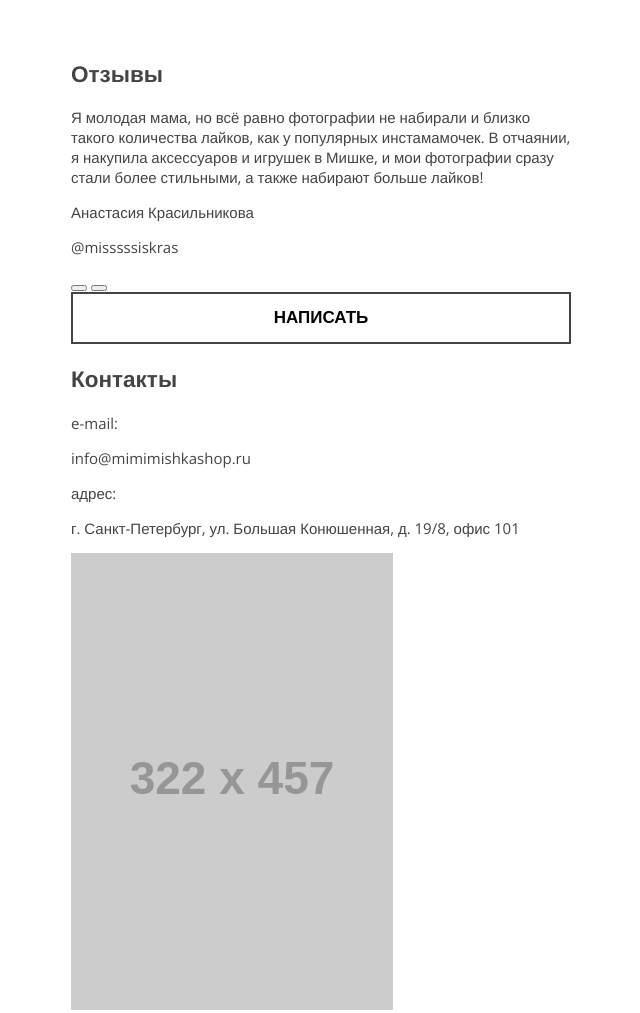
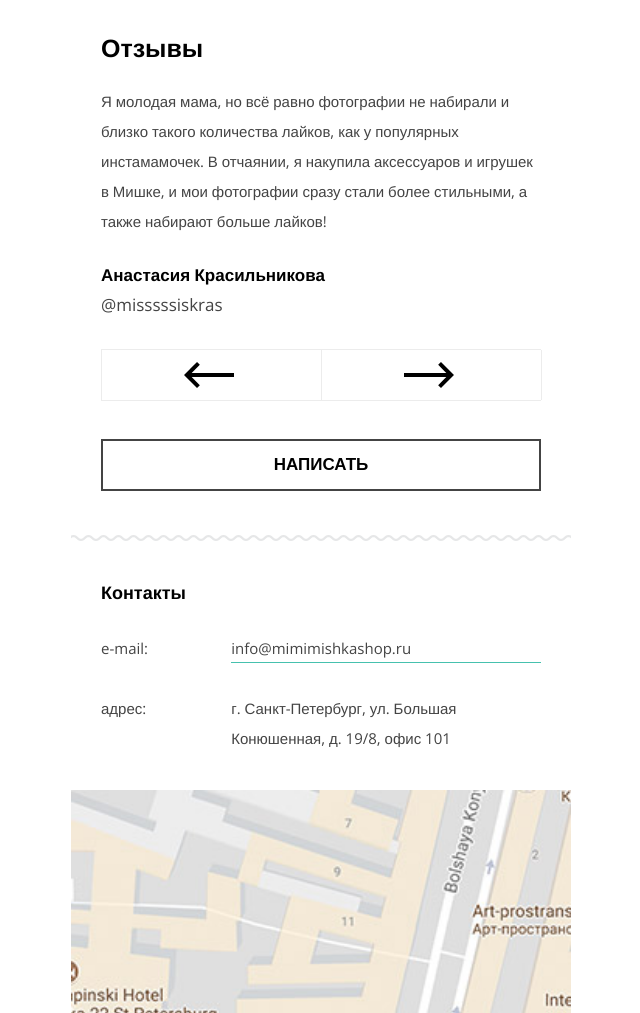
Before and after one commit to pavel-klimov/842877-mishka-16, a website: page source/index.html in a window 1280 px wide. Shown: the part 2071-3084 px from the top of the page, without its empty margins (319-959 px from the left). Drawn offline with nearby package versions, Linux system fonts and the light colour scheme; files that its build step writes are made by us from their sources; placeholder pictures from the web are drawn by us.

Commit message:
Мобильная версия главной страницы

```diff
--- a/source/index.html
+++ b/source/index.html
@@ -117,33 +117,38 @@
         </section>
         <section class="contacts">
           <h2 class="contacts__title">Контакты</h2>
-          <div class="contacts__item">
-            <p class="contacts__item-name">e-mail:</p>
-            <p class="contacts__item-value contacts__item-value--email">info@mimimishkashop.ru</p>
+          <div class="contacts__items">
+            <div class="contacts__item">
+              <p class="contacts__item-name">e-mail:</p>
+              <p class="contacts__item-value">
+                <a class="contacts__item-link" href="mailto:info@mimimishkashop.ru">info@mimimishkashop.ru</a></p>
+            </div>
+            <div class="contacts__item">
+              <p class="contacts__item-name">адрес:</p>
+              <p class="contacts__item-value">г.&nbsp;Санкт-Петербург, ул.&nbsp;Большая Конюшенная, д.&nbsp;19/8,&nbsp;офис&nbsp;101</p>
+            </div>
           </div>
-          <div class="contacts__item">
-            <p class="contacts__item-name">адрес:</p>
-            <p class="contacts__item-value">г. Санкт-Петербург, ул. Большая Конюшенная, д. 19/8, офис 101</p>
+          <div class="contacts__map">
+            <img class="contacts__map-image" width="320" height="457" src="img/map-mobile@1x.jpg" alt="г. Санкт-Петербург, ул. Большая Конюшенная, д. 19/8, офис 101">
           </div>
-          <img class="contacts__map" width="322" height="457" src="http://placehold.it/322x457" alt="г. Санкт-Петербург, ул. Большая Конюшенная, д. 19/8, офис 101">
           <button class="button" type="button">Напишите нам</button>
         </section>
       </main>
       <footer class="footer">
         <ul class="footer__social">
           <li><a href="#" class="footer__social-link" aria-label="Наша страница в Instagram">
-            <img class="footer__social-logo" width="28" height="28" src="http://placehold.it/28x28" alt="Instagram">
+            <img class="footer__social-logo" width="21" height="21" src="img/icon-insta.svg" alt="Instagram">
           </a></li>
-          <li><a href="#" class="footer__social-link" aria-label="Наша страница на Facebook">
-            <img class="footer__social-logo" width="28" height="28" src="http://placehold.it/28x28" alt="Facebook">
+          <li><a href="#" class="footer__social-link footer__social-link--facebook" aria-label="Наша страница на Facebook">
+            <img class="footer__social-logo" width="15" height="28" src="img/icon-fb.svg" alt="Facebook">
           </a></li>
           <li><a href="#" class="footer__social-link" aria-label="Наша страница в Twitter">
-            <img class="footer__social-logo" width="28" height="28" src="http://placehold.it/28x28" alt="Twitter">
+            <img class="footer__social-logo" width="23" height="20" src="img/icon-twitter.svg" alt="Twitter">
           </a></li>
         </ul>
         <a href="#" class="footer__copyright">
           <span class="footer__copyright-text">Разработано</span>
-          <img width="27" height="34" src="http://placehold.it/27x34" alt="HTML Academy">
+          <img width="27" height="34" src="img/logo-htmlacademy.svg" alt="HTML Academy">
         </a>
       </footer>
     </div>
--- a/source/sass/blocks/about.scss
+++ b/source/sass/blocks/about.scss
@@ -1,5 +1,5 @@
 .about {
-  padding: 27px 30px 42px;
+  padding: 27px 30px 35px;
 }
 
 .about__title {
--- /dev/null
+++ b/source/sass/blocks/contacts.scss
@@ -0,0 +1,63 @@
+.contacts {
+  padding: 36px 30px 39px;
+}
+
+.contacts__title {
+  margin: 0;
+  padding-bottom: 26px;
+  color: #000000;
+  font-size: 18px;
+  font-weight: 700;
+  line-height: 30px;
+}
+
+.contacts__items {
+  padding-bottom: 37px;
+}
+
+.contacts__item {
+  display: flex;
+  align-items: flex-start;
+  min-height: 60px;
+  font-size: 15px;
+  font-weight: 400;
+  line-height: 30px;
+}
+
+.contacts__item-name {
+  width: 28%;
+  padding-right: 1.6%;
+  margin: 0;
+}
+
+.contacts__item-value {
+  width: 70.4%;
+  margin: 0;
+}
+
+.contacts__item-link {
+  display: block;
+  color: #444444;
+  text-decoration: none;
+  box-shadow: inset 0 -1px 0 #46c1ae;
+
+  &:hover,
+  &:focus {
+    color: #46c1ae;
+    outline: none;
+  }
+  &:active {
+    opacity: 0.3;
+    color: #46c1ae;
+  }
+}
+
+.contacts__map {
+  margin: 0 -30px;
+  padding-bottom: 38px;
+}
+
+.contacts__map-image {
+  width: 100%;
+  height: auto;
+}
--- /dev/null
+++ b/source/sass/blocks/feedback.scss
@@ -0,0 +1,98 @@
+.feedback {
+  position: relative;
+  padding: 0px 30px 50px;
+
+  &::after {
+    content: '';
+    display: block;
+    position: absolute;
+    width: 100%;
+    height: 6px;
+    left: 0;
+    bottom: 0;
+    background: url(../../img/bg-zigzag-line.svg) repeat-x bottom;
+    background-size: contain;
+  }
+}
+
+.feedback__title {
+  margin: 0;
+  padding-bottom: 24px;
+  color: #000000;
+  font-size: 25px;
+  font-weight: 700;
+  line-height: 30px;
+}
+
+.feedback__slider {
+  padding-bottom: 30px;
+}
+
+.feedback__text {
+  margin: 0;
+  padding-bottom: 27px;
+  font-size: 15px;
+  font-weight: 400;
+  line-height: 30px;
+}
+
+.feedback__author-name {
+  margin: 0;
+  padding-bottom: 3px;
+  color: #000000;
+  font-size: 17px;
+  font-weight: 700;
+  line-height: 24px;
+}
+
+.feedback__author-nickname {
+  margin: 0;
+  font-size: 17px;
+  font-weight: 400;
+  line-height: 30px;
+}
+
+.feedback__slider-controls {
+  display: flex;
+  padding-bottom: 39px;
+}
+
+.feedback__slider-button {
+  position: relative;
+  width: 50%;
+  height: 50px;
+  margin: 0;
+  padding: 0;
+  border: none;
+  box-shadow: 0 1px 0 #ececec, 0 -1px 0 #ececec, 1px 0 0 #ececec, inset 1px 0 0 #ececec;
+  background: none;
+
+  &::after {
+    content: '';
+    display: block;
+    position: absolute;
+    top: 0;
+    left: 0;
+    right: 4px;
+    bottom: 0;
+    background-repeat: no-repeat;
+    background-position: center;
+  }
+
+  &:hover::after,
+  &:focus::after {
+    opacity: 0.6;
+  }
+
+  &:active::after {
+    opacity: 0.3;
+  }
+}
+
+.feedback__slider-button--back::after {
+  background-image: url(../../img/icon-left-arrow.svg);
+}
+
+.feedback__slider-button--next::after {
+  background-image: url(../../img/icon-right-arrow.svg);
+}
--- a/source/sass/blocks/footer.scss
+++ b/source/sass/blocks/footer.scss
@@ -15,7 +15,12 @@
 
 .footer__social-link {
   display: flex;
+  width: 28px;
   margin: 15px;
+}
+
+.footer__social-link--facebook {
+  transform: translateX(4px);
 }
 
 .footer__copyright {
@@ -33,4 +38,5 @@
 
 .footer__copyright-text {
   padding-right: 30px;
+  margin-bottom: 6px;
 }
--- a/source/sass/blocks/header.scss
+++ b/source/sass/blocks/header.scss
@@ -13,6 +13,7 @@
   &:hover {
     opacity: 0.6;
   }
+
   &:focus {
     opacity: 0.3;
   }
--- a/source/sass/blocks/promo.scss
+++ b/source/sass/blocks/promo.scss
@@ -1,6 +1,7 @@
 .promo {
   position: relative;
   padding: 27px 30px 42px;
+
   &::after {
     content: '';
     display: block;
--- a/source/sass/style.scss
+++ b/source/sass/style.scss
@@ -1,9 +1,11 @@
 @import "./main.scss";
 @import "./blocks/wraper.scss";
+@import "./blocks/button.scss";
 @import "./blocks/header.scss";
 @import "./blocks/menu.scss";
 @import "./blocks/intro.scss";
 @import "./blocks/promo.scss";
 @import "./blocks/about.scss";
+@import "./blocks/feedback.scss";
+@import "./blocks/contacts.scss";
 @import "./blocks/footer.scss";
-@import "./blocks/button.scss";
```
